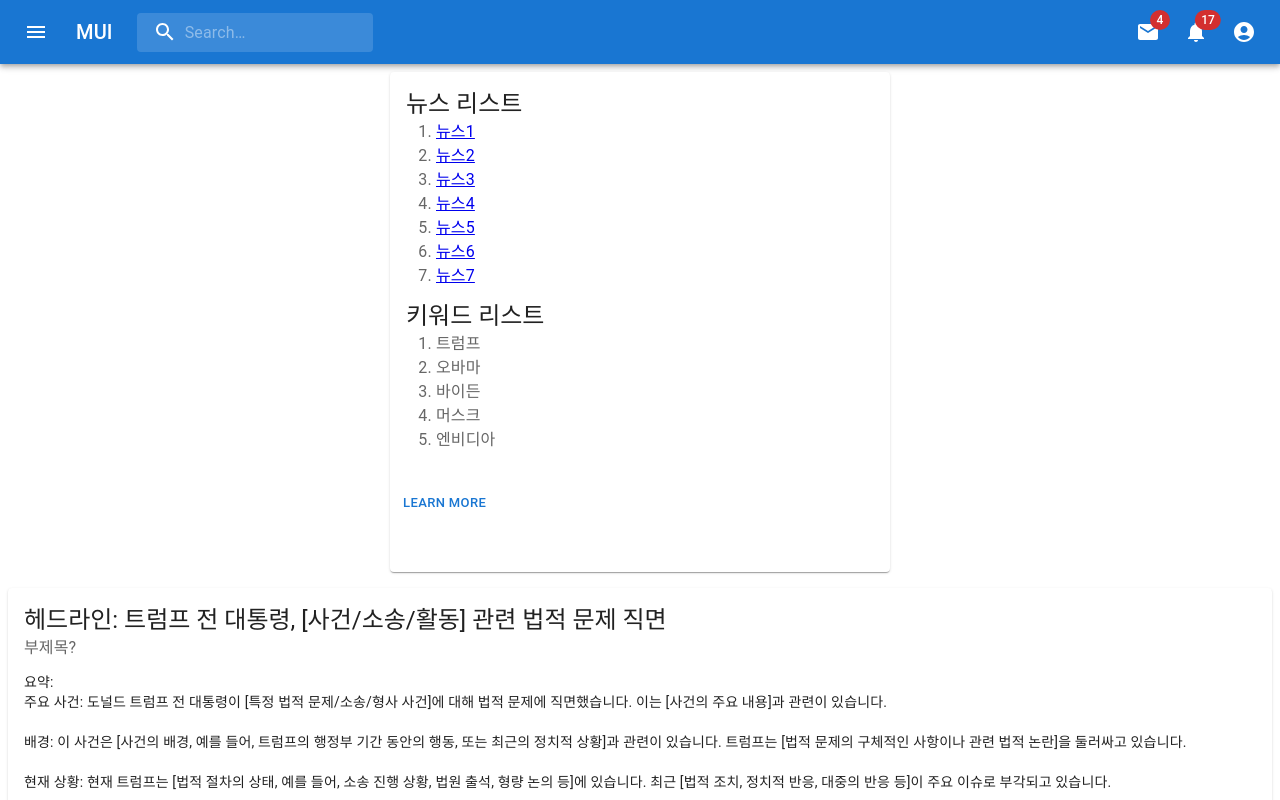
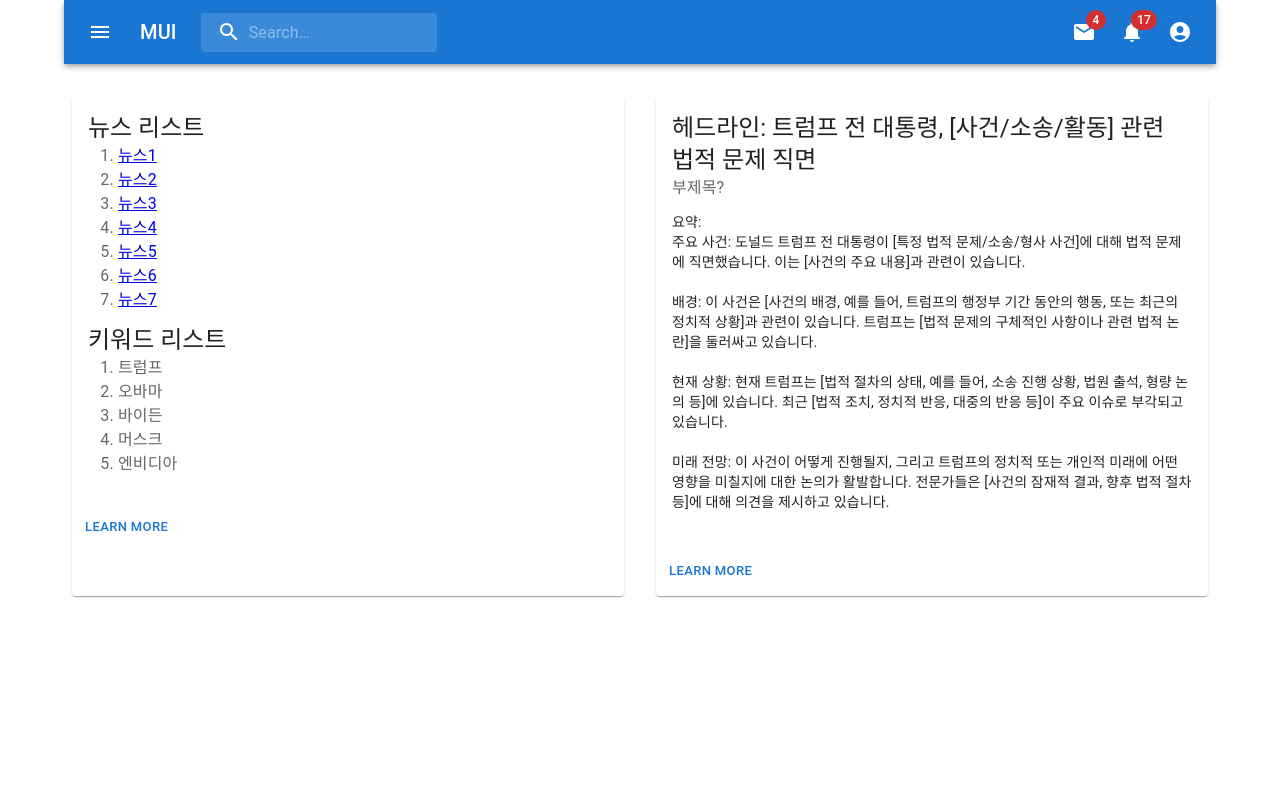
Before and after one commit to 2024-summer-LLM-Bootcamp/NewSearchPedia_FE, a React (Vite) app: page /article in a window 1280 px wide. Shown: the top 800 px of the page. Built offline with nearby package versions, Linux system fonts and the light colour scheme.

Commit message:
그리드적용, 뉴스&키워드 map함수로 재구현

```diff
--- a/src/pages/article/article.jsx
+++ b/src/pages/article/article.jsx
@@ -5,16 +5,21 @@ import CardActions from '@mui/material/CardActions';
 import CardContent from '@mui/material/CardContent';
 import Button from '@mui/material/Button';
 import Typography from '@mui/material/Typography';
-import { TextField } from '@mui/material';
+import { Container, TextField, Grid, Paper } from '@mui/material';
 import PrimarySearchAppBar from './PrimarySearchAppBar';
 
-
 export default function Article() {
+  // 서버에서 받아올 뉴스 data
+  const newsList = ['뉴스1', '뉴스2', '뉴스3', '뉴스4', '뉴스5', '뉴스6', '뉴스7'];
+  // 서버에서 받아올 키워드 data
+  const keywords = ['트럼프', '오바마', '바이든', '머스크', '엔비디아'];
 
   return (
-    <div>
+    <Container>
       <PrimarySearchAppBar />
-      <Box sx={{ display: 'flex', justifyContent: 'space-around', flexWrap: 'wrap' }}>
+      <Box sx={{ flexGrow: 1, mt: 3 }}>
+        <Grid container spacing={2}>
+          <Grid item xs={6}>
               <Card sx={{ minWidth: 500, minHeight: 500, margin: 1 }}>
                 <CardContent>
                   <Typography variant="h5" component="div">
@@ -22,27 +27,11 @@ export default function Article() {
                   </Typography>
                   <Typography sx={{ mb: 1.5, marginLeft: '30px' }} color="text.secondary">
                     <ol>
-                <li>
-                  <a href="https://news.naver.com/">뉴스1</a>
+                      {newsList.map((news, i) => (
+                        <li key={i}>
+                          <a href="https://news.naver.com/">{news}</a>
                         </li>
-                <li>
-                  <a href="https://news.naver.com/">뉴스2</a>
-                </li>
-                <li>
-                  <a href="https://news.naver.com/">뉴스3</a>
-                </li>
-                <li>
-                  <a href="https://news.naver.com/">뉴스4</a>
-                </li>
-                <li>
-                  <a href="https://news.naver.com/">뉴스5</a>
-                </li>
-                <li>
-                  <a href="https://news.naver.com/">뉴스6</a>
-                </li>
-                <li>
-                  <a href="https://news.naver.com/">뉴스7</a>
-                </li>
+                      ))}
                     </ol>
                   </Typography>
                   <Typography variant="body2">
@@ -51,11 +40,11 @@ export default function Article() {
                     </Typography>
                     <Typography sx={{ mb: 1.5, marginLeft: '30px' }} color="text.secondary">
                       <ol>
-                  <li>트럼프</li>
-                  <li>오바마</li>
-                  <li>바이든</li>
-                  <li>머스크</li>
-                  <li>엔비디아</li>
+                        {keywords.map((keyword, i) => (
+                          <li key={i}>
+                            {keyword}
+                          </li>
+                        ))}
                       </ol>
                     </Typography>
                   </Typography>
@@ -64,7 +53,9 @@ export default function Article() {
                   <Button size="small">Learn More</Button>
                 </CardActions>
               </Card>
+          </Grid>
 
+          <Grid item xs={6}>
               <Card sx={{ minWidth: 500, minHeight: 500, margin: 1 }}>
                 <CardContent>
                   <Typography variant="h5" component="div">
@@ -96,11 +87,13 @@ export default function Article() {
                   <Button size="small">Learn More</Button>
                 </CardActions>
               </Card>
+          </Grid>
+        </Grid>
 
-        <Box sx={{ width: 800, maxWidth: '100%', marginTop: 30 }}>
-          <TextField fullWidth label="내용을 입력해주세요." id="fullWidth" />
+        <Box sx={{ width: 800, maxWidth: '100%', marginTop: 25, display: 'flex', justifyContent: 'center', alignItems: 'center' }}>
+          <TextField sx={{ width: '100%' }} fullWidth label="내용을 입력해주세요." id="fullWidth" />
         </Box>
       </Box>
-    </div>
+    </Container>
   );
 }
```
Lines whose indentation alone changed are shown as unchanged.
